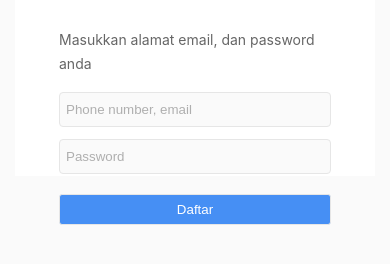
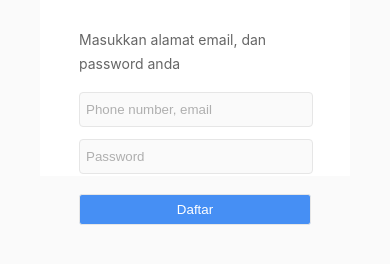
Before and after one commit to Asura21/instalogin, a plain HTML site: page index.html in a window 390 px wide. Shown: the part 214-478 px from the top of the page. Drawn offline with nearby package versions, Linux system fonts and the light colour scheme.

Commit message:
Update index.html

```diff
--- a/index.html
+++ b/index.html
@@ -67,6 +67,12 @@
 			padding: 7px;
 			margin-top: 20px;
 		}
+		@media only screen and (max-width: 680px) {
+		 	.kotak-ig{
+		 		max-width: 290px;
+		 		width: 290px;
+		 	}
+		 }
 	</style>
 </head>
 <body>
```
